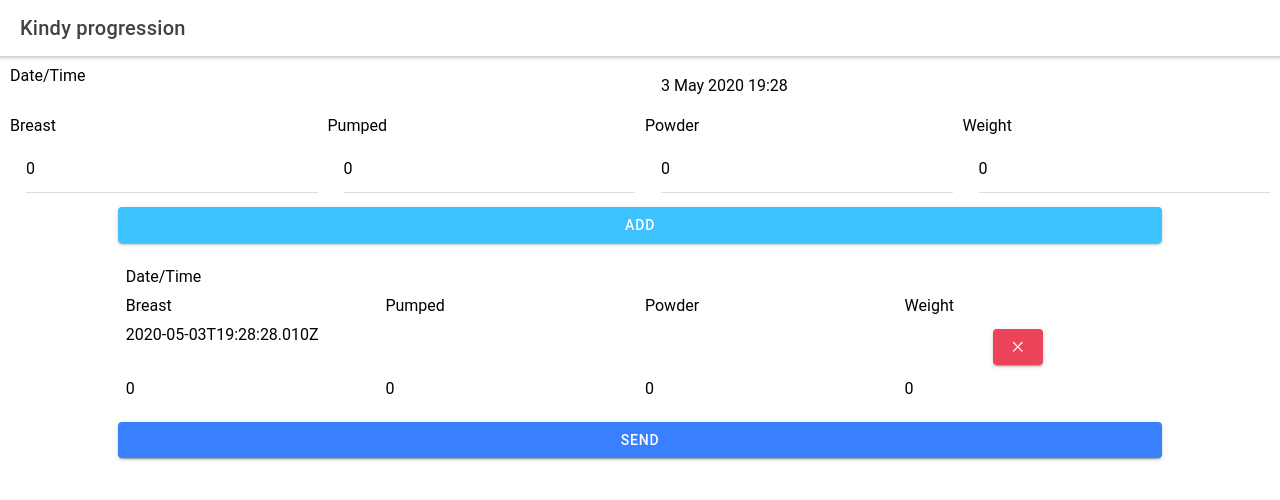
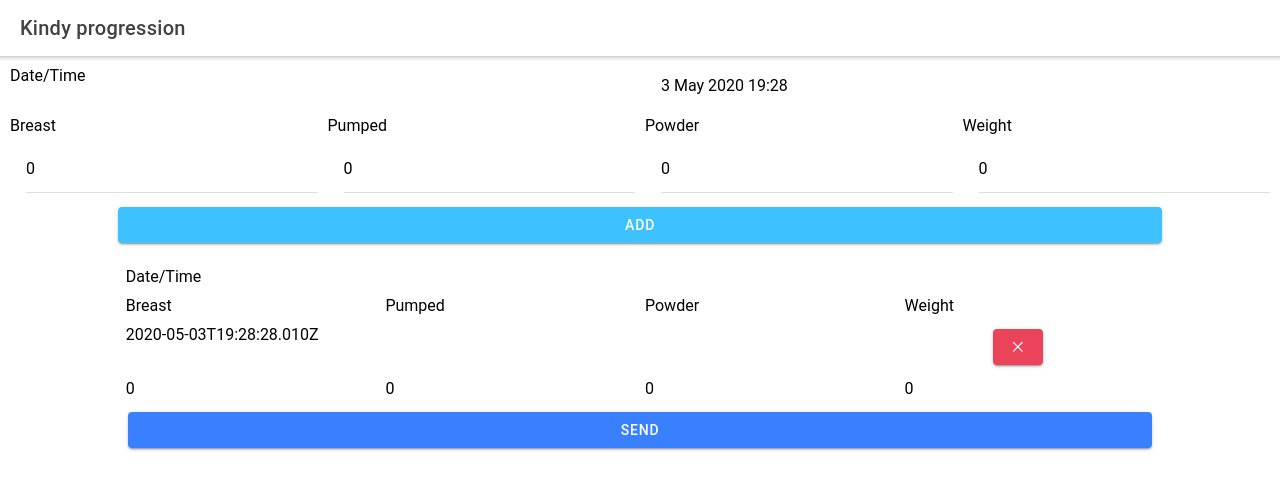
Before and after one commit to mtraina/pwa-baby-growth, a React (Create React App) app in the folder pwa-baby-growth-react/: page /home in a window 1280 px wide. Both pictures are taken after a click on the element "ADD". Shown: the top 500 px of the page. Built offline with nearby package versions, Linux system fonts and the light colour scheme.

Commit message:
new style for send button

```diff
--- a/pwa-baby-growth-react/src/components/DataTable.tsx
+++ b/pwa-baby-growth-react/src/components/DataTable.tsx
@@ -3,7 +3,7 @@ import { IonGrid, IonRow, IonCol, IonButton, IonIcon } from '@ionic/react';
 import { GrowthData, DataProvider } from '../model/Models'
 import { closeCircleOutline, closeOutline } from 'ionicons/icons';
 
-const DataTable: React.FC<DataProvider> = ({ data, onDelete }) => {
+const DataTable: React.FC<DataProvider> = ({ data, onDelete, onSend }) => {
 
     return (
         <IonGrid>
@@ -38,6 +38,14 @@ const DataTable: React.FC<DataProvider> = ({ data, onDelete }) => {
                     </IonRow>
                 </div>
             ))}
+
+            {data.length > 0 &&
+            <IonRow>
+                <IonCol size="12">
+                    <IonButton expand="block" color="primary" onClick={onSend}>Send</IonButton>
+                </IonCol>
+            </IonRow>
+            }
         </IonGrid>
     )
 }
--- a/pwa-baby-growth-react/src/components/GrowthInput.tsx
+++ b/pwa-baby-growth-react/src/components/GrowthInput.tsx
@@ -27,23 +27,21 @@ const GrowthInput: React.FC = () => {
   const weightQuantityElems = generateNumberedColumnElem(0, 10, 1);
 
 
-  const onDeleteRow = (gdte: GrowthDataTableElem) => {
+  const onDelete = (gdte: GrowthDataTableElem) => {
     console.log(gdte)
 
     // add alert!
 
     const updatedData = selectedDataElems.data.filter((_, i) => i !== gdte.index)
-    updateDataElems({data: updatedData, onDelete: onDeleteRow})
+    updateDataElems({data: updatedData, onDelete, onSend})
   }
-
-  const [selectedDataElems, updateDataElems] = useState<DataProvider>({data: [], onDelete: onDeleteRow});
 
   const onAdd = () => {
     const growthData = {"datetime": selectedDate, "breast": breastValue, "pumped": pumpedValue, "powder": powderValue, "weight": weightValue}
     console.log(growthData)
 
     const updatedData = [...selectedDataElems.data, growthData]
-    updateDataElems({data: updatedData, onDelete: onDeleteRow})
+    updateDataElems({data: updatedData, onDelete, onSend})
   }
 
   const onSend = async () => {
@@ -64,7 +62,7 @@ const GrowthInput: React.FC = () => {
       if(res.response.status !== 201) errorElems.push(res.gd)
     })
 
-    updateDataElems({data: errorElems, onDelete: onDeleteRow})
+    updateDataElems({data: errorElems, onDelete, onSend})
 
 
     //const ress = await elems.map(async gd => storeEach)
@@ -85,6 +83,8 @@ const GrowthInput: React.FC = () => {
 
     //console.log("sent!")
   }
+
+  const [selectedDataElems, updateDataElems] = useState<DataProvider>({data: [], onDelete, onSend: onSend});
 
   const storeEach = async (gd: GrowthData) => {
     const response = await apiClient.post("/_doc", gd)
@@ -235,18 +235,11 @@ const GrowthInput: React.FC = () => {
           <IonRow>
             <IonCol size="1"/>
             <IonCol size="10">
-              <DataTable data={selectedDataElems.data} onDelete={onDeleteRow}/>
+              <DataTable data={selectedDataElems.data} onDelete={onDelete} onSend={onSend}/>
             </IonCol>
             <IonCol size="1"/>
           </IonRow>
 
-          <IonRow>
-            <IonCol size="1"/>
-            <IonCol size="10">
-              <IonButton expand="block" color="primary" onClick={onSend}>Send</IonButton>
-            </IonCol>
-            <IonCol size="1"/>
-          </IonRow>
       </IonGrid>
 
     </div>
--- a/pwa-baby-growth-react/src/model/Models.tsx
+++ b/pwa-baby-growth-react/src/model/Models.tsx
@@ -14,6 +14,7 @@ export interface GrowthDataTableElem {
 export interface DataProvider {
     data: Array<GrowthData>
     onDelete: any
+    onSend: any
 }
 
 export interface AsyncGrowthData {
```
